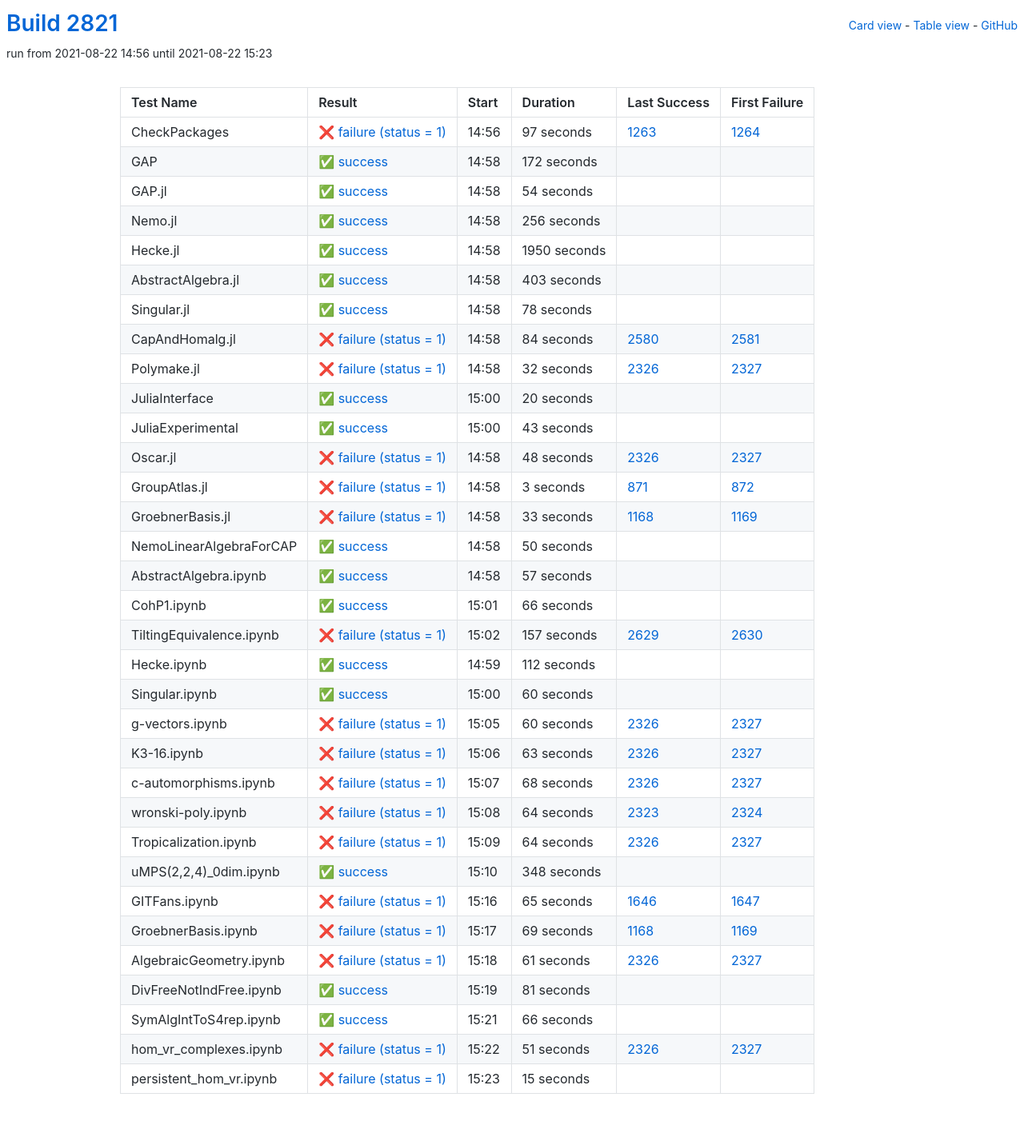
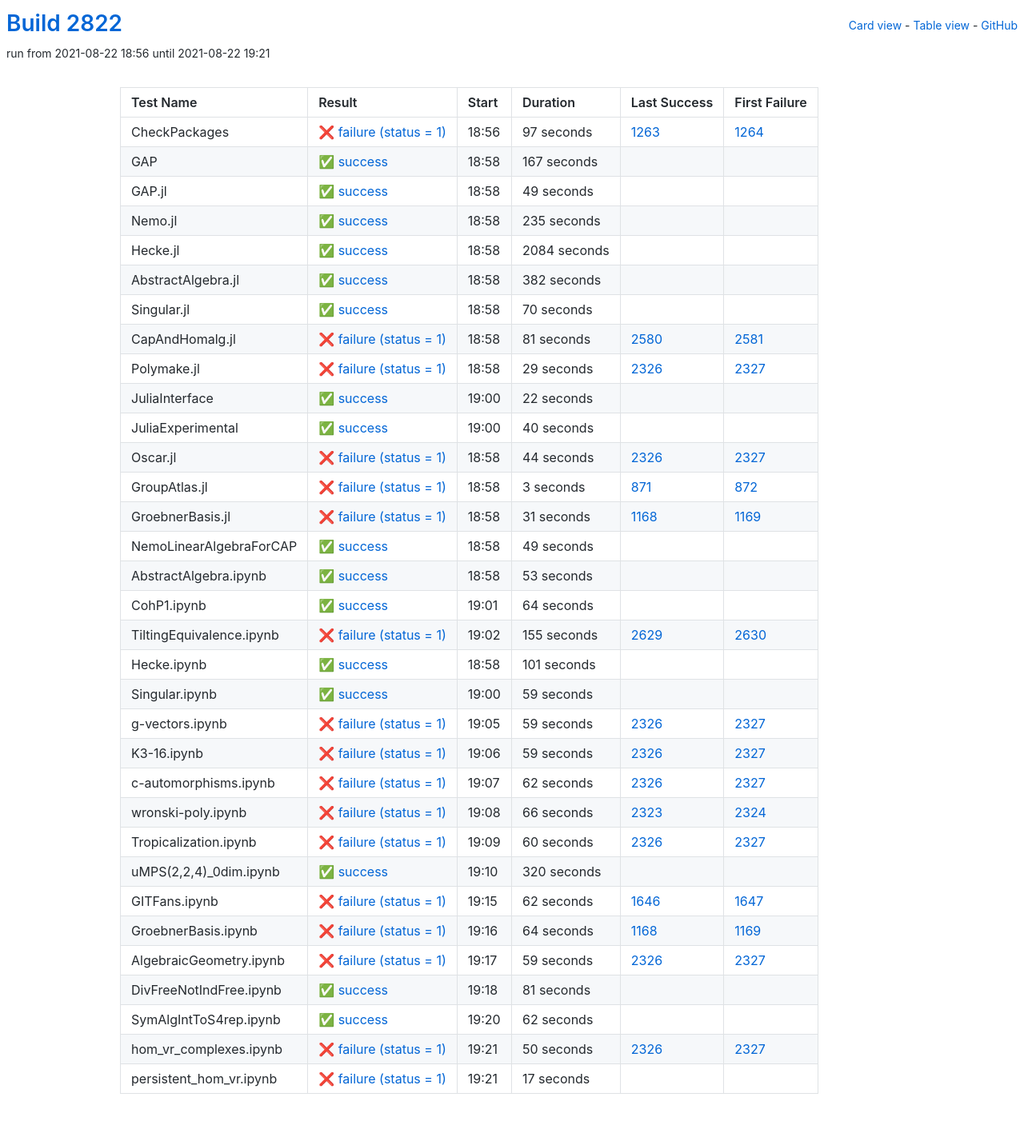
Before and after one commit to oscar-system/oscar-ci-status-stable, a Jekyll site: the page built from table.html, in a window 1280 px wide. Shown: the whole page at 80% size. Built offline with Jekyll 4.4.1, drawn with Linux system fonts in a browser that asks for light colours.

Commit message:
Build #2822

```diff
--- a/_data/ci.yml
+++ b/_data/ci.yml
@@ -1,6 +1,6 @@
 ---
-build: 2821
-build_url: https://oscarci.mathematik.uni-kl.de/job/oscar-stable/2821/
+build: 2822
+build_url: https://oscarci.mathematik.uni-kl.de/job/oscar-stable/2822/
 job: oscar-stable
 organization: oscar-system
 repo: oscar-ci-status-stable
@@ -8,8 +8,8 @@ repourl: https://github.com/oscar-system/oscar-ci-status-stable
 tests:
 - name: CheckPackages
   id: checkpackages
-  log: https://oscarci.mathematik.uni-kl.de/job/oscar-stable/2821/artifact/logs/build-2821/CheckPackages.log
-  start: 2021-08-22 14:56
+  log: https://oscarci.mathematik.uni-kl.de/job/oscar-stable/2822/artifact/logs/build-2822/CheckPackages.log
+  start: 2021-08-22 18:56
   success: false
   exitcode: 1
   status: failure
@@ -20,140 +20,140 @@ tests:
   first_failure_url: https://oscarci.mathematik.uni-kl.de/job/oscar-stable/1264/
 - name: GAP
   id: gap
-  log: https://oscarci.mathematik.uni-kl.de/job/oscar-stable/2821/artifact/logs/build-2821/GAP.log
-  start: 2021-08-22 14:58
+  log: https://oscarci.mathematik.uni-kl.de/job/oscar-stable/2822/artifact/logs/build-2822/GAP.log
+  start: 2021-08-22 18:58
   success: true
   exitcode: 0
   status: success
-  duration: 172
+  duration: 167
   last_success: false
   last_success_url:
   first_failure: false
   first_failure_url:
 - name: GAP.jl
   id: gap-jl
-  log: https://oscarci.mathematik.uni-kl.de/job/oscar-stable/2821/artifact/logs/build-2821/GAP.jl.log
-  start: 2021-08-22 14:58
+  log: https://oscarci.mathematik.uni-kl.de/job/oscar-stable/2822/artifact/logs/build-2822/GAP.jl.log
+  start: 2021-08-22 18:58
   success: true
   exitcode: 0
   status: success
-  duration: 54
+  duration: 49
   last_success: false
   last_success_url:
   first_failure: false
   first_failure_url:
 - name: Nemo.jl
   id: nemo-jl
-  log: https://oscarci.mathematik.uni-kl.de/job/oscar-stable/2821/artifact/logs/build-2821/Nemo.jl.log
-  start: 2021-08-22 14:58
+  log: https://oscarci.mathematik.uni-kl.de/job/oscar-stable/2822/artifact/logs/build-2822/Nemo.jl.log
+  start: 2021-08-22 18:58
   success: true
   exitcode: 0
   status: success
-  duration: 256
+  duration: 235
   last_success: false
   last_success_url:
   first_failure: false
   first_failure_url:
 - name: Hecke.jl
   id: hecke-jl
-  log: https://oscarci.mathematik.uni-kl.de/job/oscar-stable/2821/artifact/logs/build-2821/Hecke.jl.log
-  start: 2021-08-22 14:58
+  log: https://oscarci.mathematik.uni-kl.de/job/oscar-stable/2822/artifact/logs/build-2822/Hecke.jl.log
+  start: 2021-08-22 18:58
   success: true
   exitcode: 0
   status: success
-  duration: 1950
+  duration: 2084
   last_success: false
   last_success_url:
   first_failure: false
   first_failure_url:
 - name: AbstractAlgebra.jl
   id: abstractalgebra-jl
-  log: https://oscarci.mathematik.uni-kl.de/job/oscar-stable/2821/artifact/logs/build-2821/AbstractAlgebra.jl.log
-  start: 2021-08-22 14:58
+  log: https://oscarci.mathematik.uni-kl.de/job/oscar-stable/2822/artifact/logs/build-2822/AbstractAlgebra.jl.log
+  start: 2021-08-22 18:58
   success: true
   exitcode: 0
   status: success
-  duration: 403
+  duration: 382
   last_success: false
   last_success_url:
   first_failure: false
   first_failure_url:
 - name: Singular.jl
   id: singular-jl
-  log: https://oscarci.mathematik.uni-kl.de/job/oscar-stable/2821/artifact/logs/build-2821/Singular.jl.log
-  start: 2021-08-22 14:58
+  log: https://oscarci.mathematik.uni-kl.de/job/oscar-stable/2822/artifact/logs/build-2822/Singular.jl.log
+  start: 2021-08-22 18:58
   success: true
   exitcode: 0
   status: success
-  duration: 78
+  duration: 70
   last_success: false
   last_success_url:
   first_failure: false
   first_failure_url:
 - name: CapAndHomalg.jl
   id: capandhomalg-jl
-  log: https://oscarci.mathematik.uni-kl.de/job/oscar-stable/2821/artifact/logs/build-2821/CapAndHomalg.jl.log
-  start: 2021-08-22 14:58
+  log: https://oscarci.mathematik.uni-kl.de/job/oscar-stable/2822/artifact/logs/build-2822/CapAndHomalg.jl.log
+  start: 2021-08-22 18:58
   success: false
   exitcode: 1
   status: failure
-  duration: 84
+  duration: 81
   last_success: 2580
   last_success_url: https://oscarci.mathematik.uni-kl.de/job/oscar-stable/2580/
   first_failure: 2581
   first_failure_url: https://oscarci.mathematik.uni-kl.de/job/oscar-stable/2581/
 - name: Polymake.jl
   id: polymake-jl
-  log: https://oscarci.mathematik.uni-kl.de/job/oscar-stable/2821/artifact/logs/build-2821/Polymake.jl.log
-  start: 2021-08-22 14:58
+  log: https://oscarci.mathematik.uni-kl.de/job/oscar-stable/2822/artifact/logs/build-2822/Polymake.jl.log
+  start: 2021-08-22 18:58
   success: false
   exitcode: 1
   status: failure
-  duration: 32
+  duration: 29
   last_success: 2326
   last_success_url: https://oscarci.mathematik.uni-kl.de/job/oscar-stable/2326/
   first_failure: 2327
   first_failure_url: https://oscarci.mathematik.uni-kl.de/job/oscar-stable/2327/
 - name: JuliaInterface
   id: juliainterface
-  log: https://oscarci.mathematik.uni-kl.de/job/oscar-stable/2821/artifact/logs/build-2821/JuliaInterface.log
-  start: 2021-08-22 15:00
+  log: https://oscarci.mathematik.uni-kl.de/job/oscar-stable/2822/artifact/logs/build-2822/JuliaInterface.log
+  start: 2021-08-22 19:00
   success: true
   exitcode: 0
   status: success
-  duration: 20
+  duration: 22
   last_success: false
   last_success_url:
   first_failure: false
   first_failure_url:
 - name: JuliaExperimental
   id: juliaexperimental
-  log: https://oscarci.mathematik.uni-kl.de/job/oscar-stable/2821/artifact/logs/build-2821/JuliaExperimental.log
-  start: 2021-08-22 15:00
+  log: https://oscarci.mathematik.uni-kl.de/job/oscar-stable/2822/artifact/logs/build-2822/JuliaExperimental.log
+  start: 2021-08-22 19:00
   success: true
   exitcode: 0
   status: success
-  duration: 43
+  duration: 40
   last_success: false
   last_success_url:
   first_failure: false
   first_failure_url:
 - name: Oscar.jl
   id: oscar-jl
-  log: https://oscarci.mathematik.uni-kl.de/job/oscar-stable/2821/artifact/logs/build-2821/Oscar.jl.log
-  start: 2021-08-22 14:58
+  log: https://oscarci.mathematik.uni-kl.de/job/oscar-stable/2822/artifact/logs/build-2822/Oscar.jl.log
+  start: 2021-08-22 18:58
   success: false
   exitcode: 1
   status: failure
-  duration: 48
+  duration: 44
   last_success: 2326
   last_success_url: https://oscarci.mathematik.uni-kl.de/job/oscar-stable/2326/
   first_failure: 2327
   first_failure_url: https://oscarci.mathematik.uni-kl.de/job/oscar-stable/2327/
 - name: GroupAtlas.jl
   id: groupatlas-jl
-  log: https://oscarci.mathematik.uni-kl.de/job/oscar-stable/2821/artifact/logs/build-2821/GroupAtlas.jl.log
-  start: 2021-08-22 14:58
+  log: https://oscarci.mathematik.uni-kl.de/job/oscar-stable/2822/artifact/logs/build-2822/GroupAtlas.jl.log
+  start: 2021-08-22 18:58
   success: false
   exitcode: 1
   status: failure
@@ -164,92 +164,140 @@ tests:
   first_failure_url: https://oscarci.mathematik.uni-kl.de/job/oscar-stable/872/
 - name: GroebnerBasis.jl
   id: groebnerbasis-jl
-  log: https://oscarci.mathematik.uni-kl.de/job/oscar-stable/2821/artifact/logs/build-2821/GroebnerBasis.jl.log
-  start: 2021-08-22 14:58
+  log: https://oscarci.mathematik.uni-kl.de/job/oscar-stable/2822/artifact/logs/build-2822/GroebnerBasis.jl.log
+  start: 2021-08-22 18:58
   success: false
   exitcode: 1
   status: failure
-  duration: 33
+  duration: 31
   last_success: 1168
   last_success_url: https://oscarci.mathematik.uni-kl.de/job/oscar-stable/1168/
   first_failure: 1169
   first_failure_url: https://oscarci.mathematik.uni-kl.de/job/oscar-stable/1169/
 - name: NemoLinearAlgebraForCAP
   id: nemolinearalgebraforcap
-  log: https://oscarci.mathematik.uni-kl.de/job/oscar-stable/2821/artifact/logs/build-2821/NemoLinearAlgebraForCAP.log
-  start: 2021-08-22 14:58
+  log: https://oscarci.mathematik.uni-kl.de/job/oscar-stable/2822/artifact/logs/build-2822/NemoLinearAlgebraForCAP.log
+  start: 2021-08-22 18:58
   success: true
   exitcode: 0
   status: success
-  duration: 50
+  duration: 49
   last_success: false
   last_success_url:
   first_failure: false
   first_failure_url:
 - name: AbstractAlgebra.ipynb
   id: abstractalgebra-ipynb
-  log: https://oscarci.mathematik.uni-kl.de/job/oscar-stable/2821/artifact/logs/build-2821/AbstractAlgebra.ipynb.log
-  start: 2021-08-22 14:58
+  log: https://oscarci.mathematik.uni-kl.de/job/oscar-stable/2822/artifact/logs/build-2822/AbstractAlgebra.ipynb.log
+  start: 2021-08-22 18:58
   success: true
   exitcode: 0
   status: success
-  duration: 57
+  duration: 53
   last_success: false
   last_success_url:
   first_failure: false
   first_failure_url:
 - name: CohP1.ipynb
   id: cohp1-ipynb
-  log: https://oscarci.mathematik.uni-kl.de/job/oscar-stable/2821/artifact/logs/build-2821/CohP1.ipynb.log
-  start: 2021-08-22 15:01
+  log: https://oscarci.mathematik.uni-kl.de/job/oscar-stable/2822/artifact/logs/build-2822/CohP1.ipynb.log
+  start: 2021-08-22 19:01
   success: true
   exitcode: 0
   status: success
-  duration: 66
+  duration: 64
   last_success: false
   last_success_url:
   first_failure: false
   first_failure_url:
 - name: TiltingEquivalence.ipynb
   id: tiltingequivalence-ipynb
-  log: https://oscarci.mathematik.uni-kl.de/job/oscar-stable/2821/artifact/logs/build-2821/TiltingEquivalence.ipynb.log
-  start: 2021-08-22 15:02
+  log: https://oscarci.mathematik.uni-kl.de/job/oscar-stable/2822/artifact/logs/build-2822/TiltingEquivalence.ipynb.log
+  start: 2021-08-22 19:02
   success: false
   exitcode: 1
   status: failure
-  duration: 157
+  duration: 155
   last_success: 2629
   last_success_url: https://oscarci.mathematik.uni-kl.de/job/oscar-stable/2629/
   first_failure: 2630
   first_failure_url: https://oscarci.mathematik.uni-kl.de/job/oscar-stable/2630/
 - name: Hecke.ipynb
   id: hecke-ipynb
-  log: https://oscarci.mathematik.uni-kl.de/job/oscar-stable/2821/artifact/logs/build-2821/Hecke.ipynb.log
-  start: 2021-08-22 14:59
+  log: https://oscarci.mathematik.uni-kl.de/job/oscar-stable/2822/artifact/logs/build-2822/Hecke.ipynb.log
+  start: 2021-08-22 18:58
   success: true
   exitcode: 0
   status: success
-  duration: 112
+  duration: 101
   last_success: false
   last_success_url:
   first_failure: false
   first_failure_url:
 - name: Singular.ipynb
   id: singular-ipynb
-  log: https://oscarci.mathematik.uni-kl.de/job/oscar-stable/2821/artifact/logs/build-2821/Singular.ipynb.log
-  start: 2021-08-22 15:00
+  log: https://oscarci.mathematik.uni-kl.de/job/oscar-stable/2822/artifact/logs/build-2822/Singular.ipynb.log
+  start: 2021-08-22 19:00
   success: true
   exitcode: 0
   status: success
-  duration: 60
+  duration: 59
   last_success: false
   last_success_url:
   first_failure: false
   first_failure_url:
 - name: g-vectors.ipynb
   id: g-vectors-ipynb
-  log: https://oscarci.mathematik.uni-kl.de/job/oscar-stable/2821/artifact/logs/build-2821/g-vectors.ipynb.log
-  start: 2021-08-22 15:05
+  log: https://oscarci.mathematik.uni-kl.de/job/oscar-stable/2822/artifact/logs/build-2822/g-vectors.ipynb.log
+  start: 2021-08-22 19:05
+  success: false
+  exitcode: 1
+  status: failure
+  duration: 59
+  last_success: 2326
+  last_success_url: https://oscarci.mathematik.uni-kl.de/job/oscar-stable/2326/
+  first_failure: 2327
+  first_failure_url: https://oscarci.mathematik.uni-kl.de/job/oscar-stable/2327/
+- name: K3-16.ipynb
+  id: k3-16-ipynb
+  log: https://oscarci.mathematik.uni-kl.de/job/oscar-stable/2822/artifact/logs/build-2822/K3-16.ipynb.log
+  start: 2021-08-22 19:06
+  success: false
+  exitcode: 1
+  status: failure
+  duration: 59
+  last_success: 2326
+  last_success_url: https://oscarci.mathematik.uni-kl.de/job/oscar-stable/2326/
+  first_failure: 2327
+  first_failure_url: https://oscarci.mathematik.uni-kl.de/job/oscar-stable/2327/
+- name: c-automorphisms.ipynb
+  id: c-automorphisms-ipynb
+  log: https://oscarci.mathematik.uni-kl.de/job/oscar-stable/2822/artifact/logs/build-2822/c-automorphisms.ipynb.log
+  start: 2021-08-22 19:07
+  success: false
+  exitcode: 1
+  status: failure
+  duration: 62
+  last_success: 2326
+  last_success_url: https://oscarci.mathematik.uni-kl.de/job/oscar-stable/2326/
+  first_failure: 2327
+  first_failure_url: https://oscarci.mathematik.uni-kl.de/job/oscar-stable/2327/
+- name: wronski-poly.ipynb
+  id: wronski-poly-ipynb
+  log: https://oscarci.mathematik.uni-kl.de/job/oscar-stable/2822/artifact/logs/build-2822/wronski-poly.ipynb.log
+  start: 2021-08-22 19:08
+  success: false
+  exitcode: 1
+  status: failure
+  duration: 66
+  last_success: 2323
+  last_success_url: https://oscarci.mathematik.uni-kl.de/job/oscar-stable/2323/
+  first_failure: 2324
+  first_failure_url: https://oscarci.mathematik.uni-kl.de/job/oscar-stable/2324/
+- name: Tropicalization.ipynb
+  id: tropicalization-ipynb
+  log: https://oscarci.mathematik.uni-kl.de/job/oscar-stable/2822/artifact/logs/build-2822/Tropicalization.ipynb.log
+  start: 2021-08-22 19:09
   success: false
   exitcode: 1
   status: failure
@@ -258,106 +306,58 @@ tests:
   last_success_url: https://oscarci.mathematik.uni-kl.de/job/oscar-stable/2326/
   first_failure: 2327
   first_failure_url: https://oscarci.mathematik.uni-kl.de/job/oscar-stable/2327/
-- name: K3-16.ipynb
-  id: k3-16-ipynb
-  log: https://oscarci.mathematik.uni-kl.de/job/oscar-stable/2821/artifact/logs/build-2821/K3-16.ipynb.log
-  start: 2021-08-22 15:06
-  success: false
-  exitcode: 1
-  status: failure
-  duration: 63
-  last_success: 2326
-  last_success_url: https://oscarci.mathematik.uni-kl.de/job/oscar-stable/2326/
-  first_failure: 2327
-  first_failure_url: https://oscarci.mathematik.uni-kl.de/job/oscar-stable/2327/
-- name: c-automorphisms.ipynb
-  id: c-automorphisms-ipynb
-  log: https://oscarci.mathematik.uni-kl.de/job/oscar-stable/2821/artifact/logs/build-2821/c-automorphisms.ipynb.log
-  start: 2021-08-22 15:07
-  success: false
-  exitcode: 1
-  status: failure
-  duration: 68
-  last_success: 2326
-  last_success_url: https://oscarci.mathematik.uni-kl.de/job/oscar-stable/2326/
-  first_failure: 2327
-  first_failure_url: https://oscarci.mathematik.uni-kl.de/job/oscar-stable/2327/
-- name: wronski-poly.ipynb
-  id: wronski-poly-ipynb
-  log: https://oscarci.mathematik.uni-kl.de/job/oscar-stable/2821/artifact/logs/build-2821/wronski-poly.ipynb.log
-  start: 2021-08-22 15:08
-  success: false
-  exitcode: 1
-  status: failure
-  duration: 64
-  last_success: 2323
-  last_success_url: https://oscarci.mathematik.uni-kl.de/job/oscar-stable/2323/
-  first_failure: 2324
-  first_failure_url: https://oscarci.mathematik.uni-kl.de/job/oscar-stable/2324/
-- name: Tropicalization.ipynb
-  id: tropicalization-ipynb
-  log: https://oscarci.mathematik.uni-kl.de/job/oscar-stable/2821/artifact/logs/build-2821/Tropicalization.ipynb.log
-  start: 2021-08-22 15:09
-  success: false
-  exitcode: 1
-  status: failure
-  duration: 64
-  last_success: 2326
-  last_success_url: https://oscarci.mathematik.uni-kl.de/job/oscar-stable/2326/
-  first_failure: 2327
-  first_failure_url: https://oscarci.mathematik.uni-kl.de/job/oscar-stable/2327/
 - name: uMPS(2,2,4)_0dim.ipynb
   id: umps-2-2-4-0dim-ipynb
-  log: https://oscarci.mathematik.uni-kl.de/job/oscar-stable/2821/artifact/logs/build-2821/uMPS-2-2-4-_0dim.ipynb.log
-  start: 2021-08-22 15:10
+  log: https://oscarci.mathematik.uni-kl.de/job/oscar-stable/2822/artifact/logs/build-2822/uMPS-2-2-4-_0dim.ipynb.log
+  start: 2021-08-22 19:10
   success: true
   exitcode: 0
   status: success
-  duration: 348
+  duration: 320
   last_success: false
   last_success_url:
   first_failure: false
   first_failure_url:
 - name: GITFans.ipynb
   id: gitfans-ipynb
-  log: https://oscarci.mathematik.uni-kl.de/job/oscar-stable/2821/artifact/logs/build-2821/GITFans.ipynb.log
-  start: 2021-08-22 15:16
+  log: https://oscarci.mathematik.uni-kl.de/job/oscar-stable/2822/artifact/logs/build-2822/GITFans.ipynb.log
+  start: 2021-08-22 19:15
   success: false
   exitcode: 1
   status: failure
-  duration: 65
+  duration: 62
   last_success: 1646
   last_success_url: https://oscarci.mathematik.uni-kl.de/job/oscar-stable/1646/
   first_failure: 1647
   first_failure_url: https://oscarci.mathematik.uni-kl.de/job/oscar-stable/1647/
 - name: GroebnerBasis.ipynb
   id: groebnerbasis-ipynb
-  log: https://oscarci.mathematik.uni-kl.de/job/oscar-stable/2821/artifact/logs/build-2821/GroebnerBasis.ipynb.log
-  start: 2021-08-22 15:17
+  log: https://oscarci.mathematik.uni-kl.de/job/oscar-stable/2822/artifact/logs/build-2822/GroebnerBasis.ipynb.log
+  start: 2021-08-22 19:16
   success: false
   exitcode: 1
   status: failure
-  duration: 69
+  duration: 64
   last_success: 1168
   last_success_url: https://oscarci.mathematik.uni-kl.de/job/oscar-stable/1168/
   first_failure: 1169
   first_failure_url: https://oscarci.mathematik.uni-kl.de/job/oscar-stable/1169/
 - name: AlgebraicGeometry.ipynb
   id: algebraicgeometry-ipynb
-  log: https://oscarci.mathematik.uni-kl.de/job/oscar-stable/2821/artifact/logs/build-2821/AlgebraicGeometry.ipynb.log
-  start: 2021-08-22 15:18
+  log: https://oscarci.mathematik.uni-kl.de/job/oscar-stable/2822/artifact/logs/build-2822/AlgebraicGeometry.ipynb.log
+  start: 2021-08-22 19:17
   success: false
   exitcode: 1
   status: failure
-  duration: 61
+  duration: 59
   last_success: 2326
   last_success_url: https://oscarci.mathematik.uni-kl.de/job/oscar-stable/2326/
   first_failure: 2327
   first_failure_url: https://oscarci.mathematik.uni-kl.de/job/oscar-stable/2327/
 - name: DivFreeNotIndFree.ipynb
   id: divfreenotindfree-ipynb
-  log: https://oscarci.mathematik.uni-kl.de/job/oscar-stable/2821/artifact/logs/build-2821/DivFreeNotIndFree.ipynb.log
-  start: 2021-08-22 15:19
+  log: https://oscarci.mathematik.uni-kl.de/job/oscar-stable/2822/artifact/logs/build-2822/DivFreeNotIndFree.ipynb.log
+  start: 2021-08-22 19:18
   success: true
   exitcode: 0
   status: success
@@ -368,36 +368,36 @@ tests:
   first_failure_url:
 - name: SymAlgIntToS4rep.ipynb
   id: symalginttos4rep-ipynb
-  log: https://oscarci.mathematik.uni-kl.de/job/oscar-stable/2821/artifact/logs/build-2821/SymAlgIntToS4rep.ipynb.log
-  start: 2021-08-22 15:21
+  log: https://oscarci.mathematik.uni-kl.de/job/oscar-stable/2822/artifact/logs/build-2822/SymAlgIntToS4rep.ipynb.log
+  start: 2021-08-22 19:20
   success: true
   exitcode: 0
   status: success
-  duration: 66
+  duration: 62
   last_success: false
   last_success_url:
   first_failure: false
   first_failure_url:
 - name: hom_vr_complexes.ipynb
   id: hom-vr-complexes-ipynb
-  log: https://oscarci.mathematik.uni-kl.de/job/oscar-stable/2821/artifact/logs/build-2821/hom_vr_complexes.ipynb.log
-  start: 2021-08-22 15:22
+  log: https://oscarci.mathematik.uni-kl.de/job/oscar-stable/2822/artifact/logs/build-2822/hom_vr_complexes.ipynb.log
+  start: 2021-08-22 19:21
   success: false
   exitcode: 1
   status: failure
-  duration: 51
+  duration: 50
   last_success: 2326
   last_success_url: https://oscarci.mathematik.uni-kl.de/job/oscar-stable/2326/
   first_failure: 2327
   first_failure_url: https://oscarci.mathematik.uni-kl.de/job/oscar-stable/2327/
 - name: persistent_hom_vr.ipynb
   id: persistent-hom-vr-ipynb
-  log: https://oscarci.mathematik.uni-kl.de/job/oscar-stable/2821/artifact/logs/build-2821/persistent_hom_vr.ipynb.log
-  start: 2021-08-22 15:23
+  log: https://oscarci.mathematik.uni-kl.de/job/oscar-stable/2822/artifact/logs/build-2822/persistent_hom_vr.ipynb.log
+  start: 2021-08-22 19:21
   success: false
   exitcode: 1
   status: failure
-  duration: 15
+  duration: 17
   last_success: false
   last_success_url:
   first_failure: false
```
Also changed, not shown: README.md.
